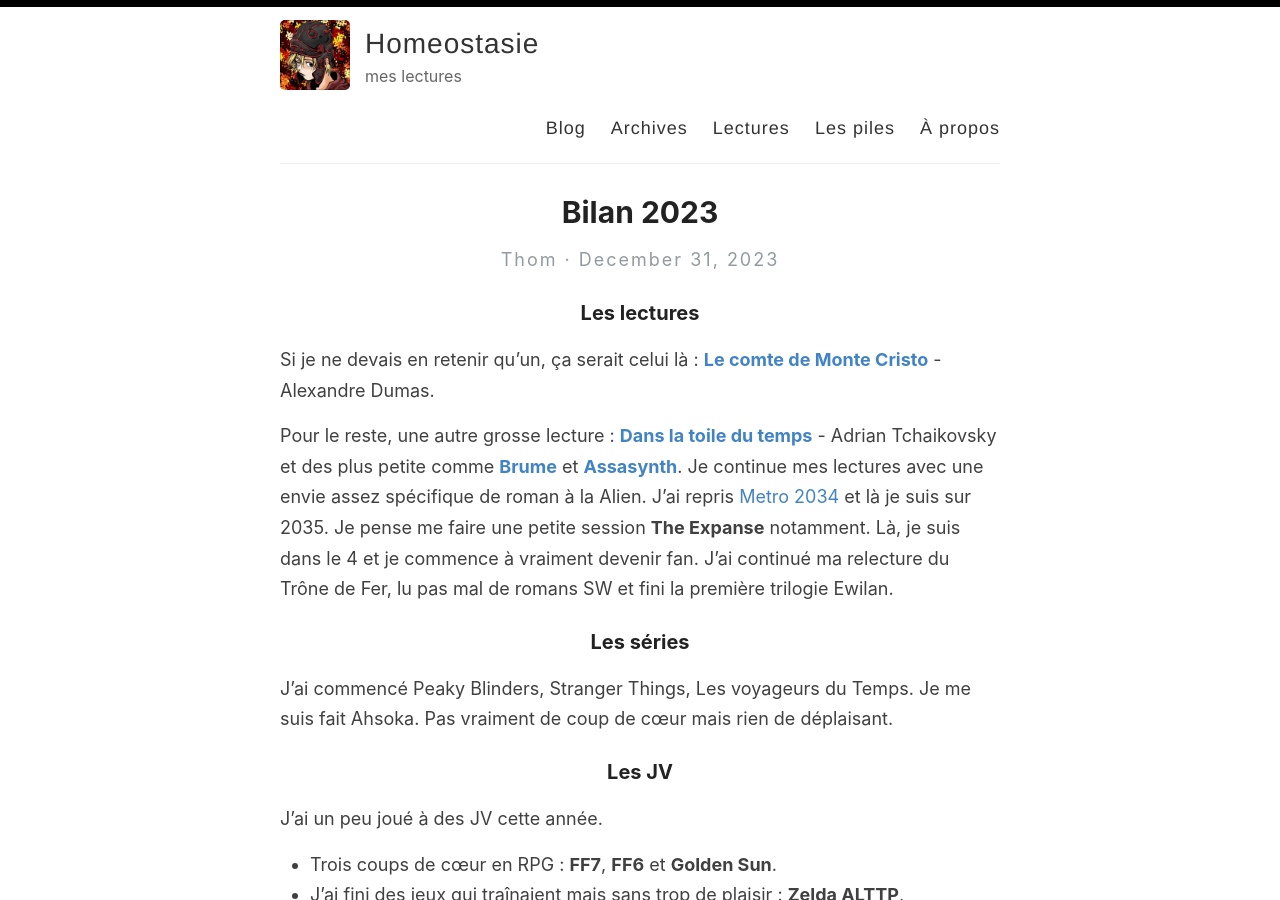
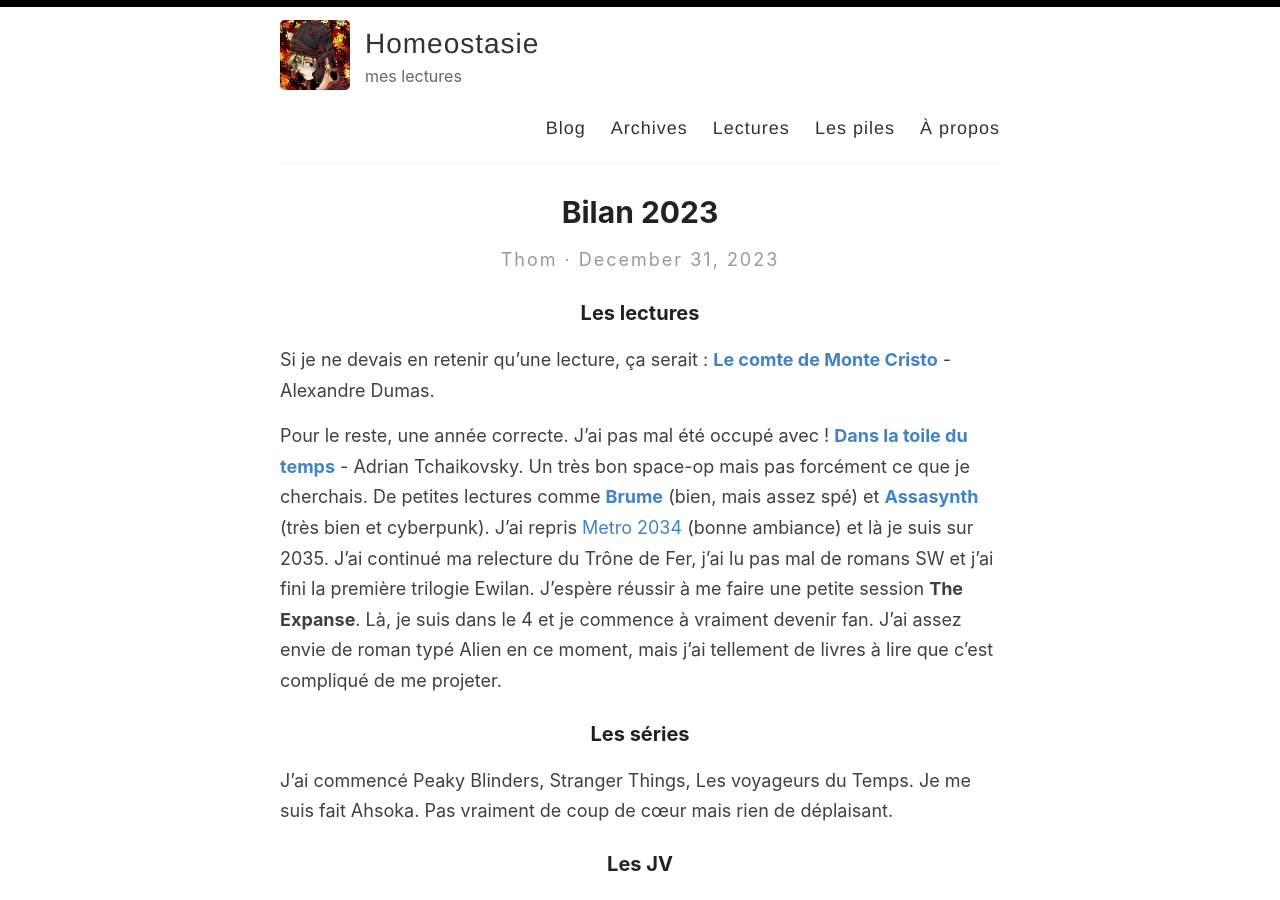
Before and after one commit to homeostasie/bouquins, a Jekyll site: the page built from _posts/2023-12-31-bilan-2023.md, in a window 1280 px wide and 900 px high. Built offline with Jekyll 4.4.1, drawn with Linux system fonts in a browser that asks for light colours.

Commit message:
amélioration partie lecture

```diff
--- a/_posts/2023-12-31-bilan-2023.md
+++ b/_posts/2023-12-31-bilan-2023.md
@@ -6,9 +6,9 @@ categories: blog
 
 ### Les lectures
 
-Si je ne devais en retenir qu'un, ça serait celui là : [**Le comte de Monte Cristo**](https://homeostasie.github.io/bouquins/Alexandre-Dumas_comte-monte-cristo/) - Alexandre Dumas.
+Si je ne devais en retenir qu'une lecture, ça serait : [**Le comte de Monte Cristo**](https://homeostasie.github.io/bouquins/Alexandre-Dumas_comte-monte-cristo/) - Alexandre Dumas.
 
-Pour le reste, une autre grosse lecture : [**Dans la toile du temps**](https://homeostasie.github.io/bouquins/Adrian-Tchaikovsky_Dans-la-toile-du-temps/) - Adrian Tchaikovsky et des plus petite comme [**Brume**](https://homeostasie.github.io/bouquins/Stephen-King_Brume/) et [**Assasynth**](https://homeostasie.github.io/bouquins/Martha-Wells_Defaillances-systemes/). Je continue mes lectures avec une envie assez spécifique de roman à la Alien. J'ai repris [Metro 2034](https://homeostasie.github.io/bouquins/Dmitri-Glukhovski_metro-2034/) et là je suis sur 2035. Je pense me faire une petite session **The Expanse** notamment. Là, je suis dans le 4 et je commence à vraiment devenir fan. J'ai continué ma relecture du Trône de Fer, lu pas mal de romans SW et fini la première trilogie Ewilan.
+Pour le reste, une année correcte. J'ai pas mal été occupé avec ! [**Dans la toile du temps**](https://homeostasie.github.io/bouquins/Adrian-Tchaikovsky_Dans-la-toile-du-temps/) - Adrian Tchaikovsky. Un très bon space-op mais pas forcément ce que je cherchais. De petites lectures comme [**Brume**](https://homeostasie.github.io/bouquins/Stephen-King_Brume/) (bien, mais assez spé) et [**Assasynth**](https://homeostasie.github.io/bouquins/Martha-Wells_Defaillances-systemes/) (très bien et cyberpunk). J'ai repris [Metro 2034](https://homeostasie.github.io/bouquins/Dmitri-Glukhovski_metro-2034/) (bonne ambiance) et là je suis sur 2035. J'ai continué ma relecture du Trône de Fer, j'ai lu pas mal de romans SW et j'ai fini la première trilogie Ewilan. J'espère réussir à me faire une petite session **The Expanse**. Là, je suis dans le 4 et je commence à vraiment devenir fan. J'ai assez envie de roman typé Alien en ce moment, mais j'ai tellement de livres à lire que c'est compliqué de me projeter.
 
 
 
```
